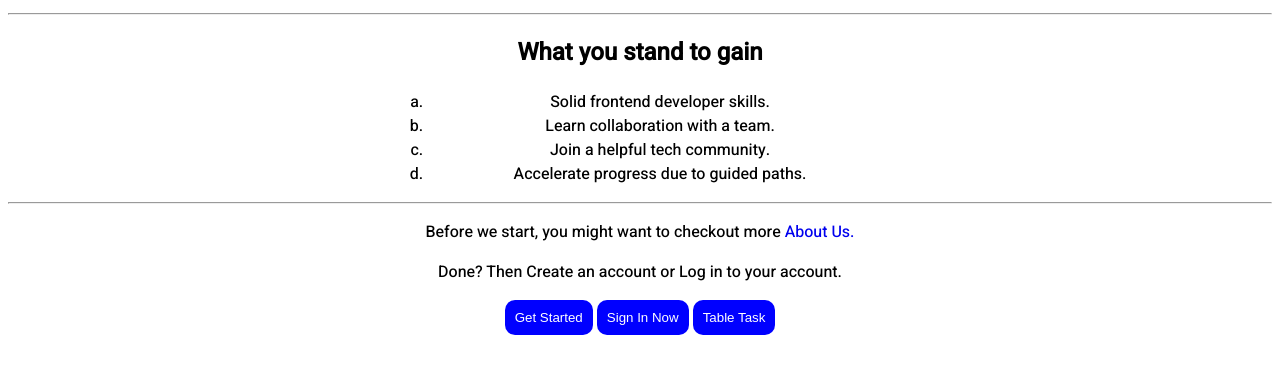
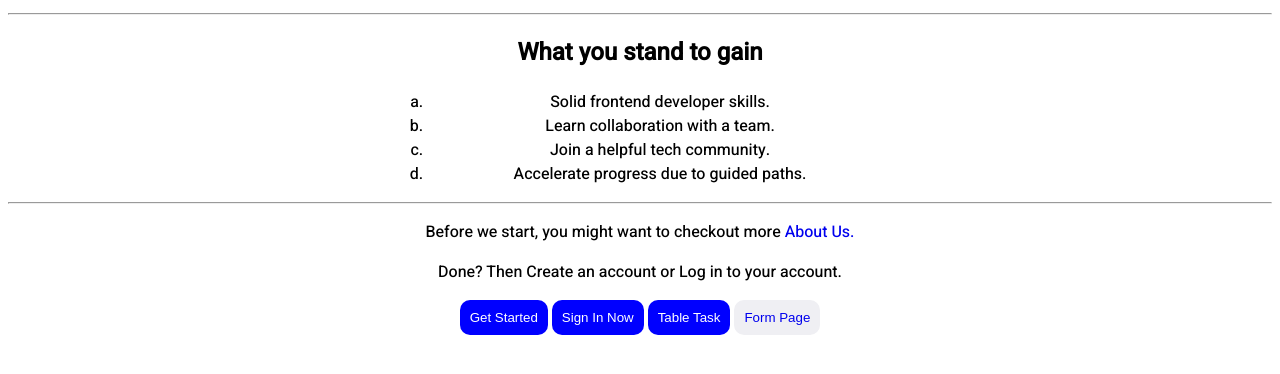
Before and after one commit to KaluDavid/tjp-week1, a plain HTML site: page index.html in a window 1280 px wide. Shown: the part 232-606 px from the top of the page. Drawn offline with Linux system fonts and the light colour scheme.

Commit message:
Update index.html

```diff
--- a/index.html
+++ b/index.html
@@ -43,6 +43,7 @@
         </p>
         <button>Get Started</button> <button>Sign In Now</button> <button><a href="table.html" class="table"> Table
                 Task</a></button>
+                <button class="button"><a href="form.html"> Form Page</a></button>
     </div>
 </body>
 
```
